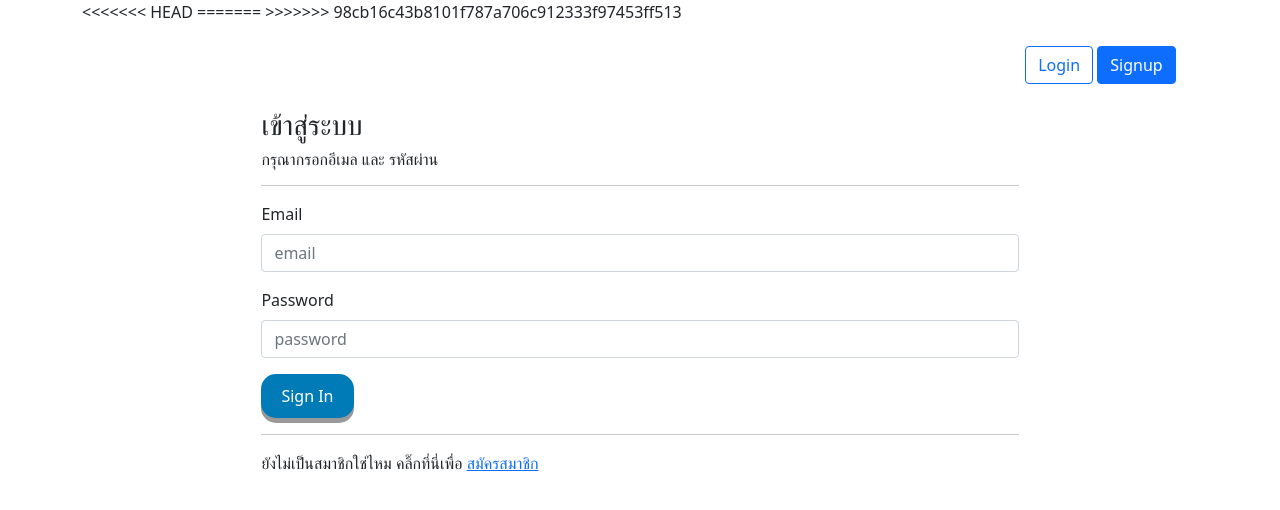
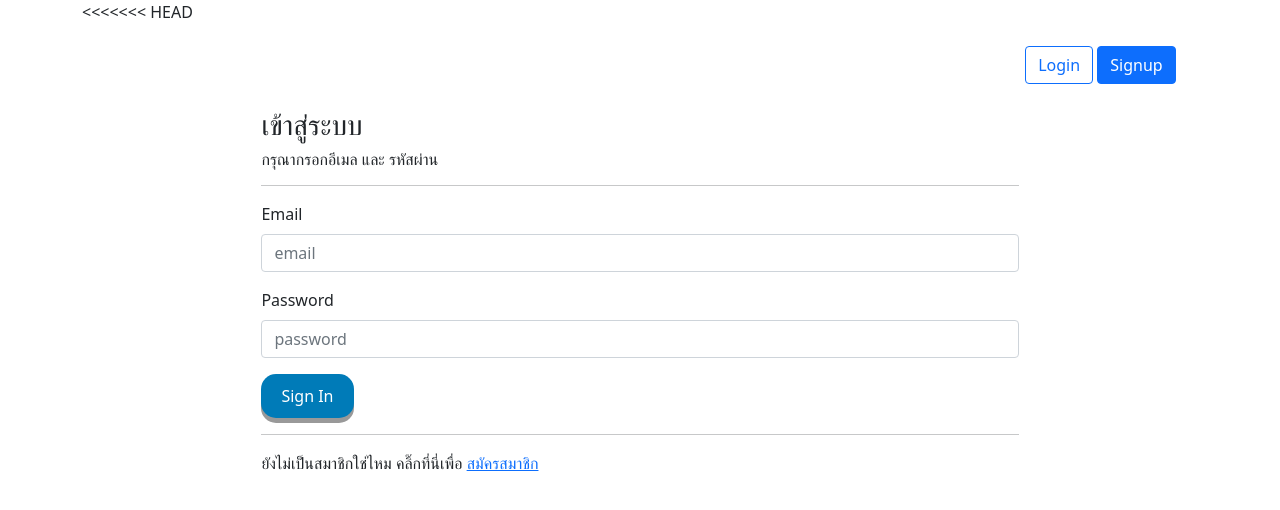
Before and after one commit to Lindist/PHPmdiablesFit, a PHP site: page /PHPmdiablesFit/signinForm.php in a window 1280 px wide. Shown: the top 510 px of the page. Run offline with PHP 8.4, Linux system fonts and the light colour scheme.

Commit message:
signinForm

```diff
--- a/signinForm.php
+++ b/signinForm.php
@@ -38,9 +38,6 @@ require_once 'connect.php';
 </head>
 <<<<<<< HEAD
 <body class="container">
-=======
-<body class="">
->>>>>>> 98cb16c43b8101f787a706c912333f97453ff513
     <div id = "inout">
             <a href="signinForm.php" class="btn btn-outline-primary">Login</a>
             <a href="signupForm.php" class="btn btn-primary">Signup</a>
```
